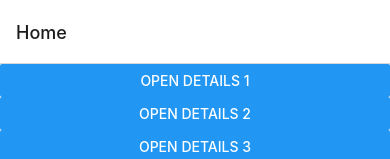
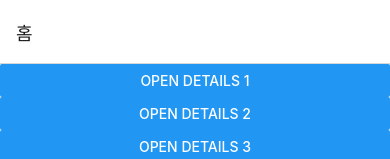
Before and after one commit to SynCROSS/learning-react-native, a React Native app in the folder LearnReactNavigation/: screen / in a window 390 px wide. Shown: the top 159 px of the page. Built offline with nearby package versions, Linux system fonts and the light colour scheme.

Commit message:
Customize Header Text

```diff
--- a/LearnReactNavigation/App.tsx
+++ b/LearnReactNavigation/App.tsx
@@ -21,7 +21,11 @@ function App() {
   return (
     <NavigationContainer>
       <Stack.Navigator initialRouteName="Home">
-        <Stack.Screen name="Home" component={HomeScreen} />
+        <Stack.Screen
+          name="Home"
+          component={HomeScreen}
+          options={{ title: '홈' }}
+        />
         <Stack.Screen name="Detail" component={DetailScreen} />
       </Stack.Navigator>
     </NavigationContainer>
```
